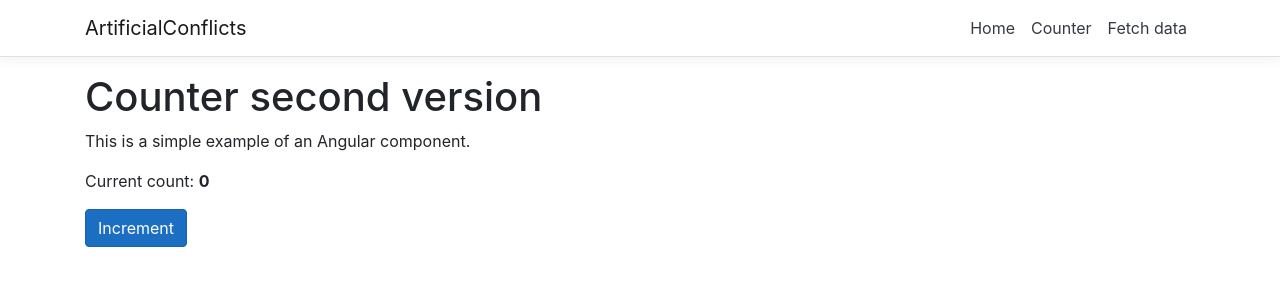
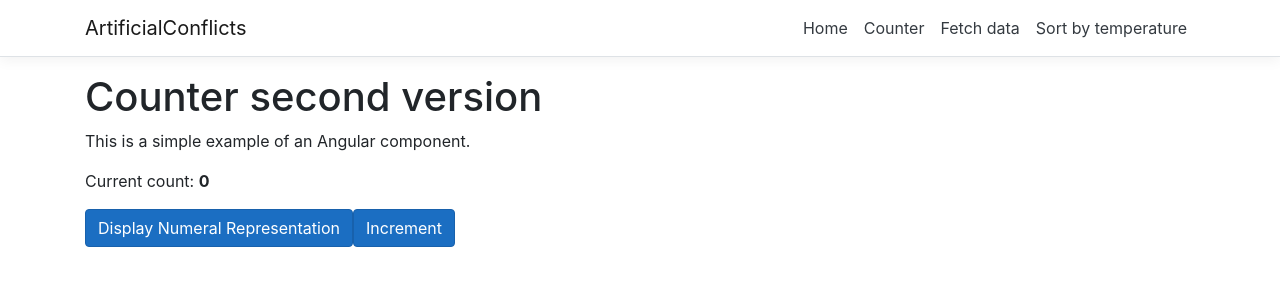
Before and after one commit to dmitriykripakCustomsolutions/ArtificialConflicts, an Angular app in the folder ArtificialConflicts/ClientApp/: page /counter in a window 1280 px wide. Shown: the top 300 px of the page. Built offline with nearby package versions, Linux system fonts and the light colour scheme.

Commit message:
a new field added

```diff
--- a/ArtificialConflicts/ClientApp/src/app/app.module.ts
+++ b/ArtificialConflicts/ClientApp/src/app/app.module.ts
@@ -26,6 +26,7 @@ import { FetchDataComponent } from './fetch-data/fetch-data.component';
       { path: '', component: HomeComponent, pathMatch: 'full' },
       { path: 'counter', component: CounterComponent },
       { path: 'fetch-data', component: FetchDataComponent },
+      { path: 'fetch-data/temp', component: FetchDataComponent },
     ])
   ],
   providers: [],
--- a/ArtificialConflicts/ClientApp/src/app/counter/counter.component.html
+++ b/ArtificialConflicts/ClientApp/src/app/counter/counter.component.html
@@ -4,4 +4,9 @@
 
 <p aria-live="polite">Current count: <strong>{{ currentCount }}</strong></p>
 
+<ng-container *ngIf="countNumeralRepresentation">
+  <p aria-live="polite"><strong>{{countNumeralRepresentation}}</strong></p>
+</ng-container>
+
+<button class="btn btn-primary" (click)="numeralRepresentation()">Display Numeral Representation</button>
 <button class="btn btn-primary" (click)="incrementCounter()">Increment</button>
--- a/ArtificialConflicts/ClientApp/src/app/counter/counter.component.ts
+++ b/ArtificialConflicts/ClientApp/src/app/counter/counter.component.ts
@@ -6,6 +6,28 @@ import { Component } from '@angular/core';
 })
 export class CounterComponent {
   public currentCount = 0;
+  public countNumeralRepresentation: string;
+
+
+  public numeralRepresentation() {
+    switch (this.currentCount) {
+      case 0:
+        this.countNumeralRepresentation = "zero";
+        break;
+      case 1:
+        this.countNumeralRepresentation = this.currentCount + "-st";
+        break;
+      case 2:
+        this.countNumeralRepresentation = this.currentCount + "-nd";
+        break;
+      case 3:
+        this.countNumeralRepresentation = this.currentCount + "-rd";
+        break;
+      default:
+        this.countNumeralRepresentation = this.currentCount + "-th";
+        break;
+    }
+  }
 
   public incrementCounter() {
     this.currentCount++;
--- a/ArtificialConflicts/ClientApp/src/app/fetch-data/fetch-data.component.html
+++ b/ArtificialConflicts/ClientApp/src/app/fetch-data/fetch-data.component.html
@@ -11,6 +11,7 @@
       <th>Temp. (C)</th>
       <th>Temp. (F)</th>
       <th>Summary</th>
+      <th>Temp. (K)</th>
     </tr>
   </thead>
   <tbody>
@@ -19,6 +20,7 @@
       <td>{{ forecast.temperatureC }}</td>
       <td>{{ forecast.temperatureF }}</td>
       <td>{{ forecast.summary }}</td>
+      <td>{{ forecast.temperatureK }}</td>
     </tr>
   </tbody>
 </table>
--- a/ArtificialConflicts/ClientApp/src/app/fetch-data/fetch-data.component.ts
+++ b/ArtificialConflicts/ClientApp/src/app/fetch-data/fetch-data.component.ts
@@ -1,5 +1,6 @@
 import { Component, Inject } from '@angular/core';
 import { HttpClient } from '@angular/common/http';
+import { Router } from '@angular/router';
 
 @Component({
   selector: 'app-fetch-data',
@@ -8,9 +9,12 @@ import { HttpClient } from '@angular/common/http';
 export class FetchDataComponent {
   public forecasts: WeatherForecast[];
 
-  constructor(http: HttpClient, @Inject('BASE_URL') baseUrl: string) {
+  constructor(http: HttpClient, @Inject('BASE_URL') baseUrl: string, router: Router) {
     http.get<WeatherForecast[]>(baseUrl + 'weatherforecast').subscribe(result => {
       this.forecasts = result;
+      if (router.url.endsWith('sorted', router.url.length)) {
+        this.forecasts.sort((a, b) => b.temperatureK - a.temperatureK);
+      }
     }, error => console.error(error));
   }
 }
@@ -20,4 +24,5 @@ interface WeatherForecast {
   temperatureC: number;
   temperatureF: number;
   summary: string;
+  temperatureK: number;
 }
--- a/ArtificialConflicts/ClientApp/src/app/nav-menu/nav-menu.component.html
+++ b/ArtificialConflicts/ClientApp/src/app/nav-menu/nav-menu.component.html
@@ -20,22 +20,19 @@
         [ngClass]="{ show: isExpanded }"
       >
         <ul class="navbar-nav flex-grow">
-          <li
-            class="nav-item"
-            [routerLinkActive]="['link-active']"
-            [routerLinkActiveOptions]="{ exact: true }"
-          >
+          <li class="nav-item"
+              [routerLinkActive]="['link-active']"
+              [routerLinkActiveOptions]="{ exact: true }">
             <a class="nav-link text-dark" [routerLink]="['/']">Home</a>
           </li>
           <li class="nav-item" [routerLinkActive]="['link-active']">
-            <a class="nav-link text-dark" [routerLink]="['/counter']"
-              >Counter</a
-            >
+            <a class="nav-link text-dark" [routerLink]="['/counter']">Counter</a>
           </li>
           <li class="nav-item" [routerLinkActive]="['link-active']">
-            <a class="nav-link text-dark" [routerLink]="['/fetch-data']"
-              >Fetch data</a
-            >
+            <a class="nav-link text-dark" [routerLink]="['/fetch-data']">Fetch data</a>
+          </li>
+          <li class="nav-item" [routerLinkActive]="['link-active']">
+            <a class="nav-link text-dark" [routerLink]="['/fetch-data/temp']">Sort by temperature</a>
           </li>
         </ul>
       </div>
```
Also changed, not shown: 2 other files (tests, documents, lock files or other folders).
